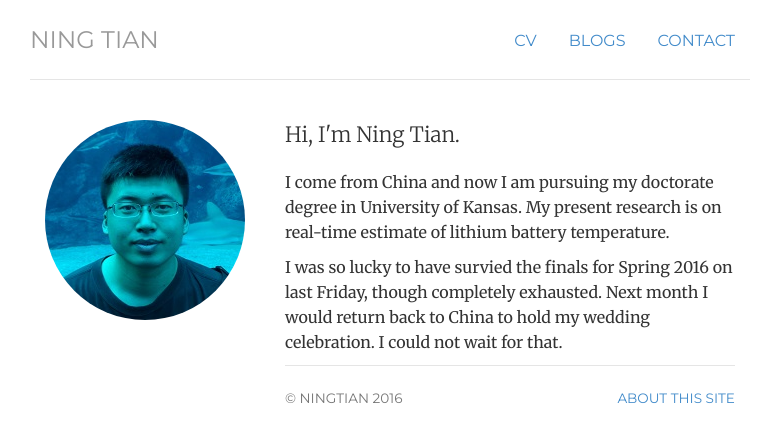
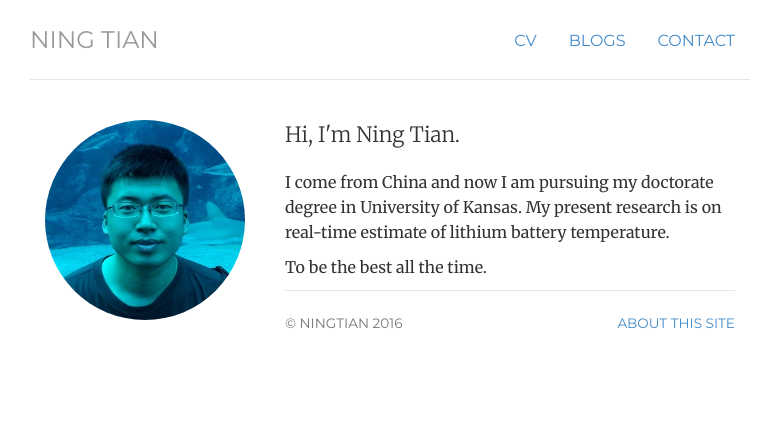
Before and after one commit to ningtian/ningtian.github.io, a Jekyll site: the page built from index.html, in a window 1280 px wide. Shown: the top 442 px of the page, without its empty margins (250-1015 px from the left). Built offline with Jekyll 4.4.1, drawn with Linux system fonts in a browser that asks for light colours.

Commit message:
Update index.html

```diff
--- a/index.html
+++ b/index.html
@@ -15,7 +15,7 @@ description: Ning Tian is a phd student living and working in University fo Kans
 	<p class="lead">Hi, I'm <span itemprop="name">Ning Tian.</span></p>
 	<p>I come from China and now I am pursuing my doctorate degree in University of Kansas. My present research is on real-time estimate of lithium battery temperature.</p>
 
-	<p>I was so lucky to have survied the finals for Spring 2016 on last Friday, though completely exhausted. Next month I would return back to China to hold my wedding celebration. I could not wait for that.</p>
+	<p>To be the best all the time.</p>
 	<div>
 </div>
 <!-- </div> -->
```
